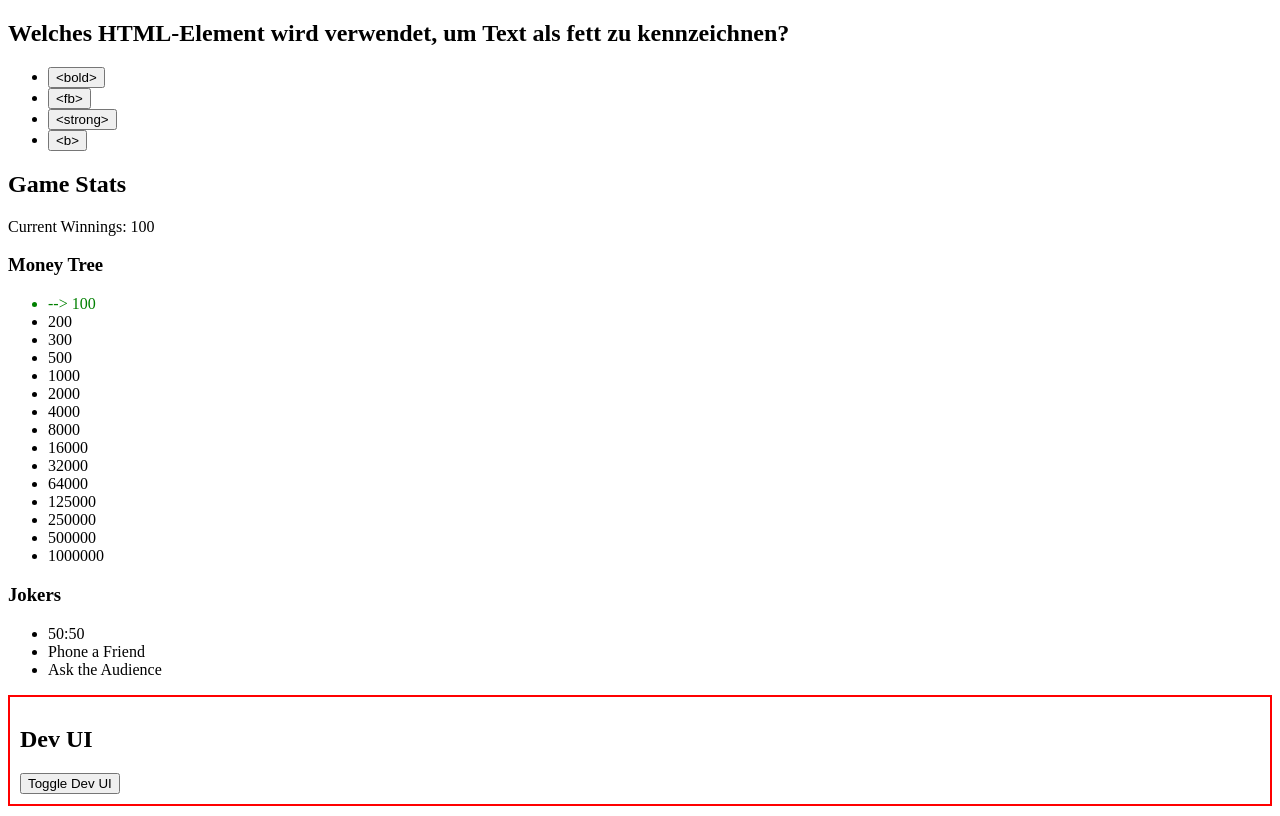
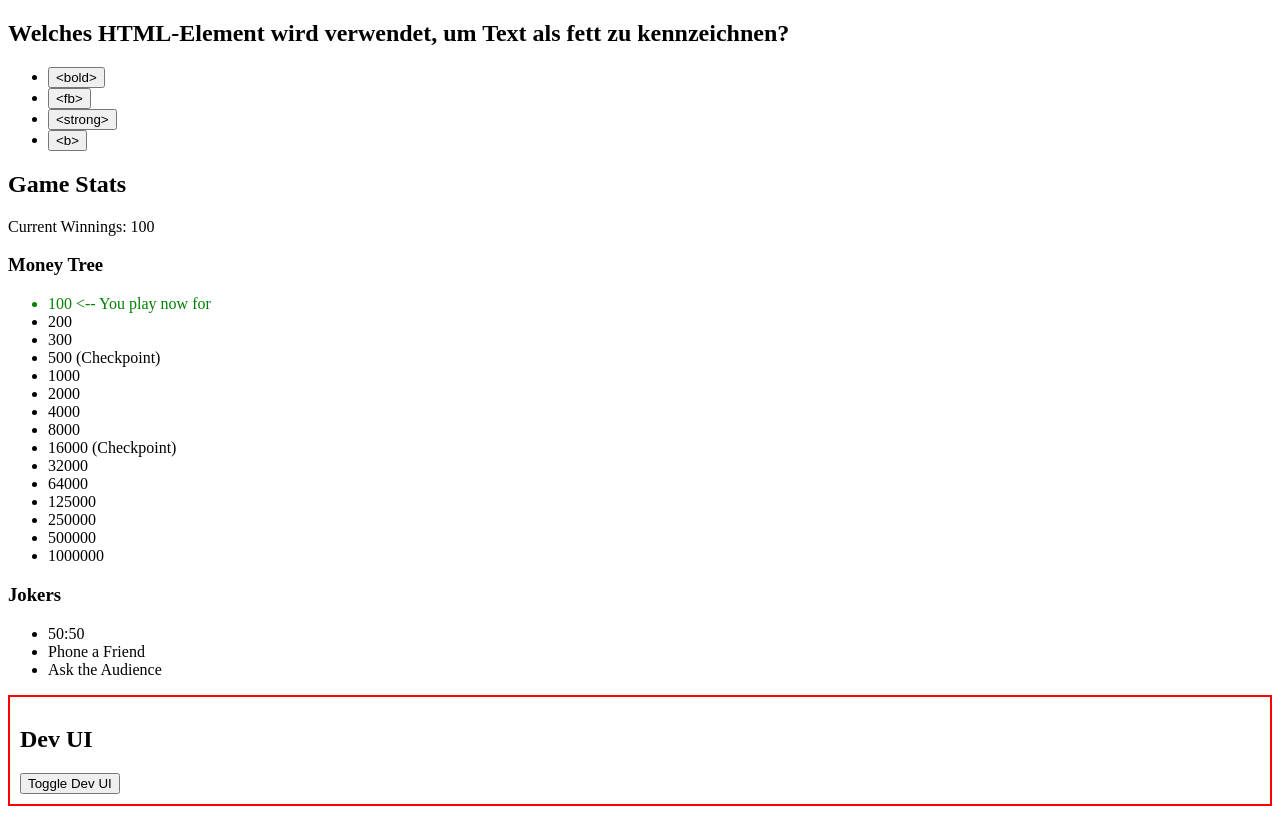
Before and after one commit to mijo-design/wer-wird-millionaer-react, a React (Create React App) app: page / in a window 1280 px wide. Built offline with nearby package versions, Linux system fonts and the light colour scheme.

Commit message:
feat: add checkpoints into ui

```diff
--- a/src/components/GameContext.tsx
+++ b/src/components/GameContext.tsx
@@ -14,6 +14,7 @@ interface State {
   gameMode: string;
   isGameOver: boolean;
   moneyTree: number[];
+  checkpoints: number[];
 }
 
 interface Action {
@@ -31,6 +32,7 @@ export const initialState: State = {
     100, 200, 300, 500, 1000, 2000, 4000, 8000, 16000, 32000, 64000, 125000,
     250000, 500000, 1000000,
   ],
+  checkpoints: [500, 16000],
 };
 
 const GameContext = createContext<{
--- a/src/components/Tree.tsx
+++ b/src/components/Tree.tsx
@@ -7,14 +7,25 @@ const Tree: React.FC = () => {
     <div>
       <h3>Money Tree</h3>
       <ul>
-        {state.moneyTree.map((amount, index) => (
-          <li
-            key={index}
-            style={{ color: index === state.currentLevel ? "green" : "black" }}
-          >
-            {index === state.currentLevel ? `--> ${amount}` : `${amount}`}
-          </li>
-        ))}
+        {state.moneyTree.map((amount, index) => {
+          let treeUi = `${amount}`;
+          if (state.checkpoints.includes(amount)) {
+            treeUi += " (Checkpoint)";
+          }
+          if (index === state.currentLevel) {
+            treeUi += " <-- You play now for";
+          }
+          return (
+            <li
+              key={index}
+              style={{
+                color: index === state.currentLevel ? "green" : "black",
+              }}
+            >
+              {treeUi}
+            </li>
+          );
+        })}
       </ul>
     </div>
   );
```
